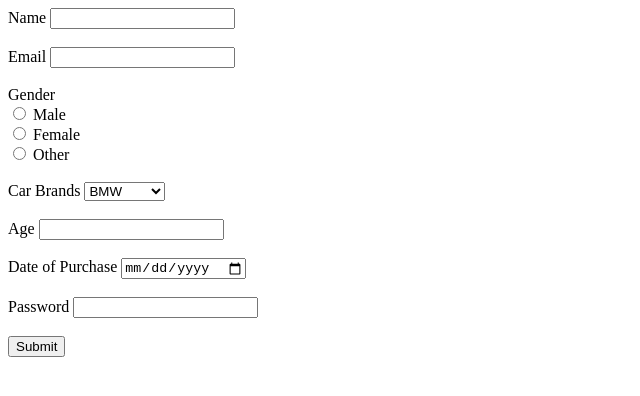
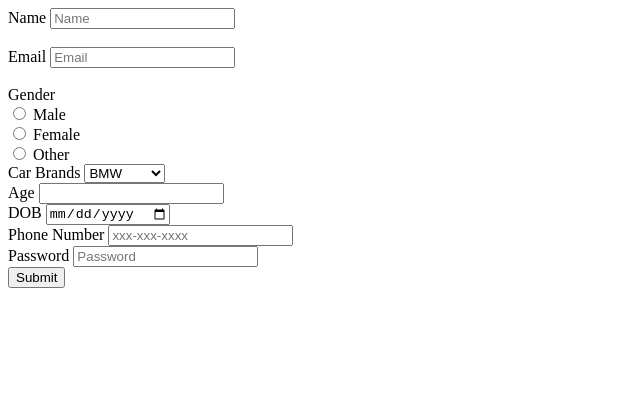
Before and after one commit to acciojob/signup-form-car-LaxmiMaurya, a website: page main.html in a window 1280 px wide. Shown: the whole page, without its empty margins (0-640 px from the left). Drawn offline with Linux system fonts and the light colour scheme.

Commit message:
created a submission

```diff
--- a/main.html
+++ b/main.html
@@ -14,10 +14,10 @@
 	<!-- the entire body must be written by student -->
 	<form method="post" action="submit_form.php">
         <label for="name">Name</label>
-        <input type="text" id="name" name="name" required><br><br>
+        <input type="text" id="name" name="name" placeholder="Name" required><br><br>
 
         <label for="email">Email</label>
-        <input type="email" id="email" name="email" required><br><br>
+        <input type="email" id="email" name="email" placeholder="Email" required><br><br>
 
         <label>Gender</label><br>
         <input type="radio" id="male" name="gender" value="male" required>
@@ -25,23 +25,26 @@
         <input type="radio" id="female" name="gender" value="female" required>
         <label for="female">Female</label><br>
         <input type="radio" id="other" name="gender" value="other" required>
-        <label for="other">Other</label><br><br>
+        <label for="other">Other</label><br>
 
         <label for="cars">Car Brands</label>
         <select id="cars" name="cars">
             <option value="BMW">BMW</option>
             <option value="Audi">Audi</option>
             <option value="Mercedes">Mercedes</option>
-        </select><br><br>
+        </select><br>
 
         <label for="age"> Age</label>
-        <input type="number" id="age" name="age" required><br><br>
+        <input type="number" id="age" name="age" required><br>
 
-        <label for="dop">Date of Purchase</label>
-        <input type="date" id="dop" name="dop" required><br><br>
+        <label for="dob">DOB</label>
+        <input type="date" id="dob"  required><br>
+		<label for="tel">Phone Number</label>
+		<input type="tel" id="tel" placeholder="xxx-xxx-xxxx">
+		<br>
 
         <label for="password">Password</label>
-        <input type="password" id="password" name="password" required><br><br>
+        <input type="password" id="password" name="password" placeholder="Password"required><br>
 
         <button type="submit">Submit</button>
     </form>
```
